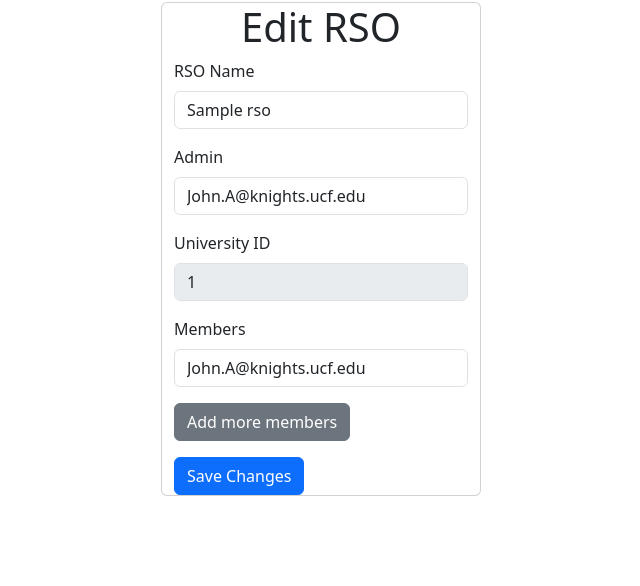
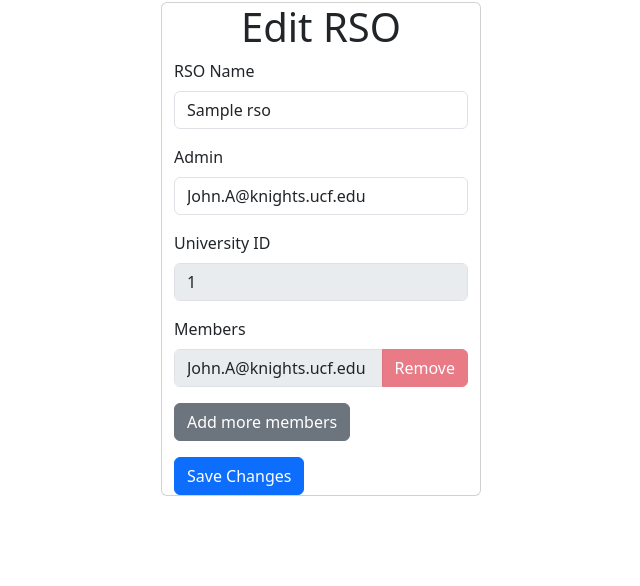
Before and after one commit to jl01128/UniversityEventSite, a PHP site: page /organizations/edit_rso.php?id=1 in a window 1280 px wide. Shown: the part 207-793 px from the top of the page, without its empty margins (319-959 px from the left). Run offline with PHP 8.4, Linux system fonts and the light colour scheme; a user stored in the database is signed in; data comes from the database, SQL or seed files in the repository; tables that the repository leaves empty hold one stand-in row (values such as "Sample post").

Commit message:
Disable remove member is they are admin.

```diff
--- a/src/core/db.php
+++ b/src/core/db.php
@@ -213,6 +213,37 @@ function orgs_get_members($rsoId) {
 
 }
 
+function orgs_check_admin($universityId, $rsoId, $userId) {
+
+    //Get the RSO
+    $rso = orgs_get_rso($universityId, $rsoId);
+
+    //Return the status
+    return $rso["AdminID"] == $userId;
+}
+
+function orgs_check_membership($universityId, $rsoId, $userId) {
+
+    //Get connection
+    $dbConn = db_get_connection();
+
+    //Get the rating of the event
+    $statement = 'SELECT COUNT(*) FROM rsomembers WHERE RSOID = :rsoId AND UserID = :userId';
+
+    $stmt = $dbConn->prepare($statement);
+    $stmt->bindParam(':rsoId', $rsoId);
+    $stmt->bindParam(':userId', $userId);
+
+    //Execute the statement
+    $stmt->execute();
+
+    //Get the result
+    $count = $stmt->fetchColumn();
+
+    //Get the result
+    return count > 0;
+}
+
 function orgs_add_member($rsoId, $newMemberId) {
 
     //Get connection
--- a/src/organizations/edit_rso.php
+++ b/src/organizations/edit_rso.php
@@ -71,7 +71,10 @@ $members = orgs_get_members($_GET["id"]);
                     <div class="mb-3" id="memberEmailsContainer">
                         <label for="memberEmails[]" class="form-label">Members</label>
                         <?php foreach ($members as $rsoMember) : ?>
-                            <input type="email" class="form-control mb-2 memberEmails" id="memberEmails[]" name="memberEmails[]" placeholder="Email address" value="<?=(users_get_user($universityId, $rsoMember["UserID"])["Email"])?>">
+                            <div class="input-group mb-2 member-email-wrapper">
+                                <input type="email" class="form-control memberEmails" id="memberEmails[]" name="memberEmails[]" placeholder="Email address" value="<?=(users_get_user($universityId, $rsoMember["UserID"])["Email"])?>" <?=orgs_check_admin($universityId, $rso["RSOID"], $rsoMember["UserID"]) ? "disabled" : ""?>>
+                                <button type="button" class="btn btn-danger remove-member" <?=orgs_check_admin($universityId, $rso["RSOID"], $rsoMember["UserID"]) ? "disabled" : ""?>>Remove</button>
+                            </div>
                         <?php endforeach; ?>
                     </div>
                     <button type="button" id="addMoreMembers" class="btn btn-secondary mb-3">Add more members</button>
@@ -82,7 +85,11 @@ $members = orgs_get_members($_GET["id"]);
             <script>
                 $(document).ready(function() {
                     $("#addMoreMembers").click(function() {
-                        $('<input type="email" class="form-control mb-2 memberEmails" id="memberEmails[]" name="memberEmails[]" placeholder="Email address">').appendTo("#memberEmailsContainer");
+                        $('<div class="input-group mb-2 member-email-wrapper"><input type="email" class="form-control mb-2 memberEmails" id="memberEmails[]" name="memberEmails[]" placeholder="Email address"><button type="button" class="btn btn-danger remove-member">Remove</button></div>').appendTo("#memberEmailsContainer");
+                    });
+
+                    $(document).on('click', '.remove-member', function() {
+                        $(this).closest('.member-email-wrapper').remove();
                     });
                 });
             </script>
--- a/src/organizations/index.php
+++ b/src/organizations/index.php
@@ -14,8 +14,10 @@
         <div class="row">
             <?php foreach ($rsos as $rso) : ?>
                 <?php
+
                 // Check if the current user is an admin of the RSO
                 $is_admin = $user_id == $rso['AdminID'];
+
                 ?>
                 <div class="col-sm-6 col-md-4 col-lg-3 mb-4">
                     <div class="card">
```
